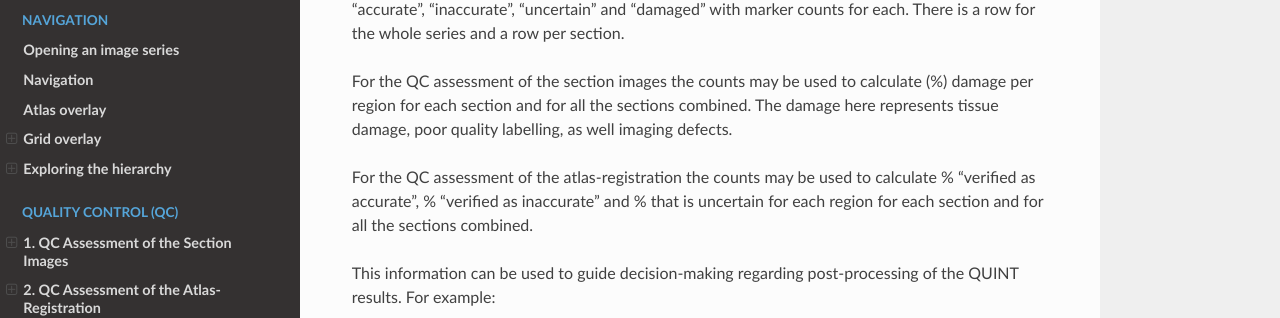
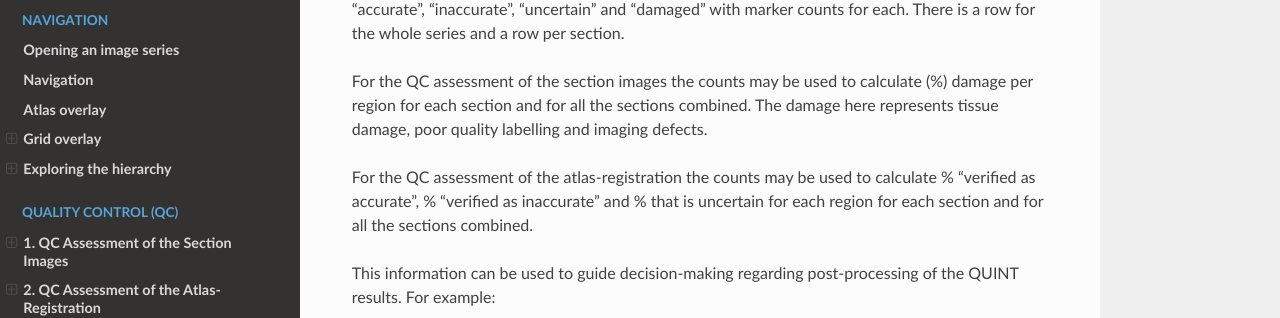
Before and after one commit to Neural-Systems-at-UIO/QCAlign, a Sphinx documentation site: the page built from docs/results.rst, in a window 1280 px wide. Shown: the part 234-552 px from the top of the page. Built offline with Sphinx 7.4.7 and the Read the Docs theme 2.0.0, drawn with Linux system fonts in a browser that asks for light colours.

Commit message:
Update results.rst

```diff
--- a/docs/results.rst
+++ b/docs/results.rst
@@ -5,7 +5,7 @@ To export the results of either of the QC assessments go to: **File > Export sta
 
 This generates a .TXT file that lists all the regions vertically, with four rows per region titled “accurate”, “inaccurate”, “uncertain” and “damaged” with marker counts for each. There is a row for the whole series and a row per section.
 
-For the QC assessment of the section images the counts may be used to calculate (%) damage per region for each section and for all the sections combined. The damage here represents tissue damage, poor quality labelling, as well imaging defects.
+For the QC assessment of the section images the counts may be used to calculate (%) damage per region for each section and for all the sections combined. The damage here represents tissue damage, poor quality labelling and imaging defects.
 
 For the QC assessment of the atlas-registration the counts may be used to calculate % “verified as accurate”, % “verified as inaccurate” and % that is uncertain for each region for each section and for all the sections combined.
 
```
